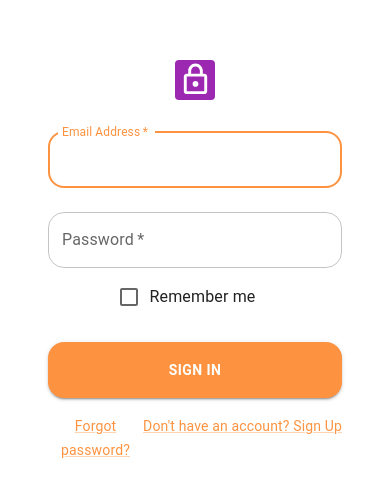
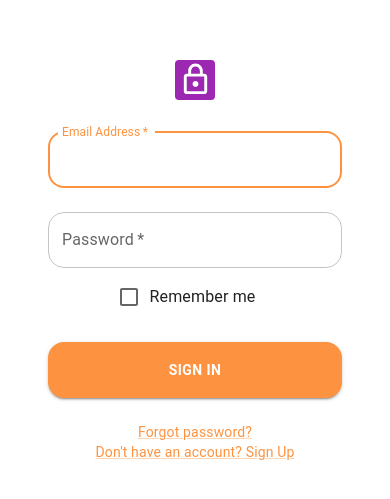
Before and after one commit to DearSmc/Connext_Frontend, a React (Vite) app: page /login in a window 390 px wide. Shown: the part 197-696 px from the top of the page. Built offline with nearby package versions, Linux system fonts and the light colour scheme.

Commit message:
responsive

```diff
--- a/src/pages/Login/index.tsx
+++ b/src/pages/Login/index.tsx
@@ -12,7 +12,6 @@ import LockOutlinedIcon from "@mui/icons-material/LockOutlined";
 import Typography from "@mui/material/Typography";
 import Container from "@mui/material/Container";
 
-import { getMovie } from "../../services/Login";
 import { Login } from "../../services/Login";
 
 export default function index() {
@@ -23,7 +22,6 @@ export default function index() {
       email: data.get("email"),
       password: data.get("password"),
     });
-    // getMovie();
     console.log(
       Login({
         email: data.get("email"),
@@ -101,18 +99,22 @@ export default function index() {
           >
             Sign In
           </Button>
-          <Grid container>
-            <Grid item xs>
+          <Box
+            sx={{
+              display: "flex",
+              flexDirection: { xs: "column", sm: "column", md: "row" },
+              justifyContent: "space-between",
+              padding: 0,
+              mt: 1,
+            }}
+          >
             <Link href="#" variant="body2">
               Forgot password?
             </Link>
-            </Grid>
-            <Grid item>
             <Link href="#" variant="body2">
               {"Don't have an account? Sign Up"}
             </Link>
-            </Grid>
-          </Grid>
+          </Box>
         </Box>
       </Box>
     </Container>
```
Lines whose indentation alone changed are shown as unchanged.
